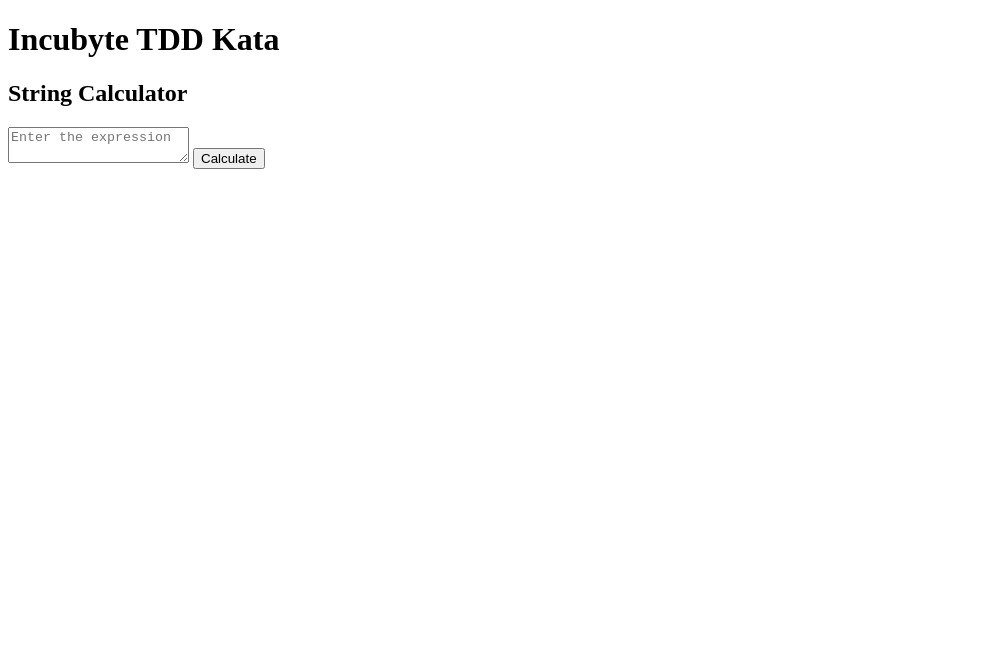
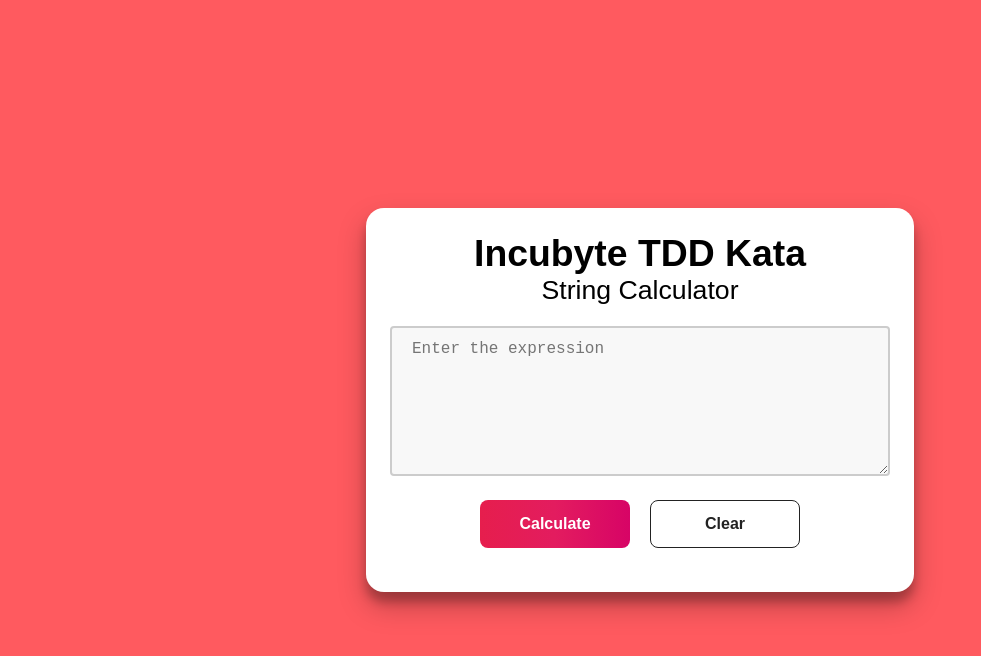
Before and after one commit to shivam-chandrayan/incubyte-string-calculator-TDD-Kata, a website built with webpack: page index.html in a window 1280 px wide. Shown: the whole page, without its empty margins (0-981 px from the left). Built offline with nearby package versions, Linux system fonts and the light colour scheme.

Commit message:
add styles

```diff
--- a/index.html
+++ b/index.html
@@ -5,6 +5,7 @@
     <meta charset="UTF-8">
     <meta name="viewport" content="width=device-width, initial-scale=1.0">
     <title>Incubyte String Calculator</title>
+    <link rel="stylesheet" href="./styles.css">
 </head>
 
 <body>
--- a/src/app.ts
+++ b/src/app.ts
@@ -9,10 +9,23 @@
 
 const userInput = document.getElementById("expression") as HTMLTextAreaElement;
 const addButton = document.getElementById("calcBtn") as HTMLButtonElement;
-const resultDisplay = document.getElementById("result") as HTMLParagraphElement;
+const clearButton = document.getElementById("clearBtn") as HTMLButtonElement;
 
 addButton.addEventListener("click", () => {
   const expression: string = String(userInput.value);
   const result = add(expression);
+  const resultDisplay = document.getElementById(
+    "result-alert"
+  ) as HTMLDivElement;
   resultDisplay.innerText = `Result: ${result}`;
+  resultDisplay.style.display = "block";
 });
+
+clearButton.addEventListener("click", () => {
+  userInput.value = "";
+  const resultDisplay = document.getElementById(
+    "result-alert"
+  ) as HTMLDivElement;
+  resultDisplay.innerText = "";
+  resultDisplay.style.display = "none";
+});
--- a/src/templates/calculator.ts
+++ b/src/templates/calculator.ts
@@ -1,7 +1,16 @@
 export const createCalculatorHTML = (): string => `
-  <h1 id="title">Incubyte TDD Kata</h1>
-  <h2>String Calculator</h2>
-  <textarea id="expression" placeholder="Enter the expression"></textarea>
-  <button id="calcBtn">Calculate</button>
-  <p id="result"></p>
+  <div id="calculator">
+    <h1 id="title">Incubyte TDD Kata</h1>
+    <h2>String Calculator</h2>
+    <div>
+      <textarea id="expression" placeholder="Enter the expression"></textarea>
+    </div>
+    <div class="actionBtns">
+      <button id="calcBtn">Calculate</button>
+      <button id="clearBtn">Clear</button>
+    </div>
+  </div>
+  <div id="result-alert">
+    <p id="result"></p>
+  </div>
 `;
--- /dev/null
+++ b/styles.css
@@ -0,0 +1,113 @@
+* {
+  margin: 0;
+  padding: 0;
+}
+
+body {
+  font-family: "Ariel", sans-serif;
+}
+
+h1 {
+  font-size: 28pt;
+}
+
+h2 {
+  font-size: 20pt;
+  font-weight: 200;
+}
+
+#root {
+  display: flex;
+  flex-direction: column;
+  gap: 20px;
+  justify-content: center;
+  align-items: center;
+  height: 100vh;
+  background-color: #ff5a5f;
+}
+
+#calculator {
+  box-shadow: 0 14px 28px rgba(0, 0, 0, 0.25), 0 10px 10px rgba(0, 0, 0, 0.22);
+  border-radius: 18px;
+  padding: 24px;
+  width: 500px;
+  text-align: center;
+  background-color: #fff;
+}
+
+#calcBtn {
+  width: 150px;
+  display: inline-block;
+  outline: none;
+  cursor: pointer;
+  font-size: 16px;
+  line-height: 20px;
+  font-weight: 600;
+  border-radius: 8px;
+  padding: 14px 24px;
+  border: none;
+  transition: box-shadow 0.2s ease 0s, -ms-transform 0.1s ease 0s,
+    -webkit-transform 0.1s ease 0s, transform 0.1s ease 0s;
+  background: linear-gradient(
+    to right,
+    rgb(230, 30, 77) 0%,
+    rgb(227, 28, 95) 50%,
+    rgb(215, 4, 102) 100%
+  );
+  color: #fff;
+}
+
+#clearBtn {
+  width: 150px;
+  display: inline-block;
+  outline: none;
+  cursor: pointer;
+  font-size: 16px;
+  line-height: 20px;
+  font-weight: 600;
+  border-radius: 8px;
+  padding: 13px 23px;
+  border: 1px solid #222222;
+  transition: box-shadow 0.2s ease 0s, -ms-transform 0.1s ease 0s,
+    -webkit-transform 0.1s ease 0s, transform 0.1s ease 0s;
+  background: #fff;
+  color: #222222;
+  :hover {
+    border-color: #000000;
+    background: #f7f7f7;
+  }
+}
+
+.actionBtns {
+  display: flex;
+  flex-direction: row;
+  justify-content: center;
+  align-items: center;
+  gap: 20px;
+  padding: 20px 0;
+}
+
+textarea {
+  width: 320px;
+  margin-top: 20px;
+  width: 100%;
+  height: 150px;
+  padding: 12px 20px;
+  box-sizing: border-box;
+  border: 2px solid #ccc;
+  border-radius: 4px;
+  background-color: #f8f8f8;
+  font-size: 16px;
+}
+
+#result-alert {
+  display: none;
+  background-color: #2e7d32;
+  color: #fff;
+  font-weight: 600;
+  width: 500px;
+  padding: 24px;
+  border-radius: 18px;
+  text-align: center;
+  box-shadow: 0 14px 28px rgba(0, 0, 0, 0.25), 0 10px 10px rgba(0, 0, 0, 0.22);
+}
```
